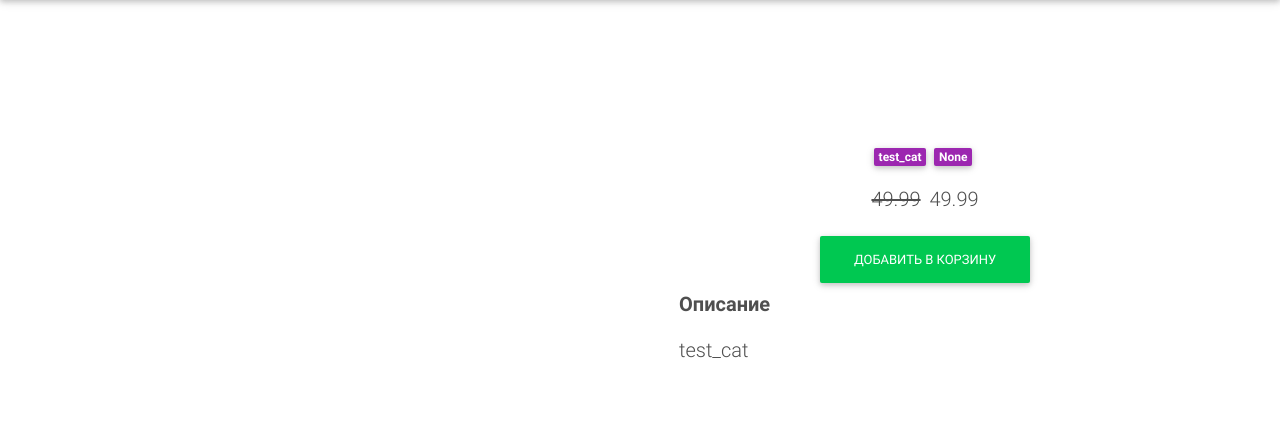
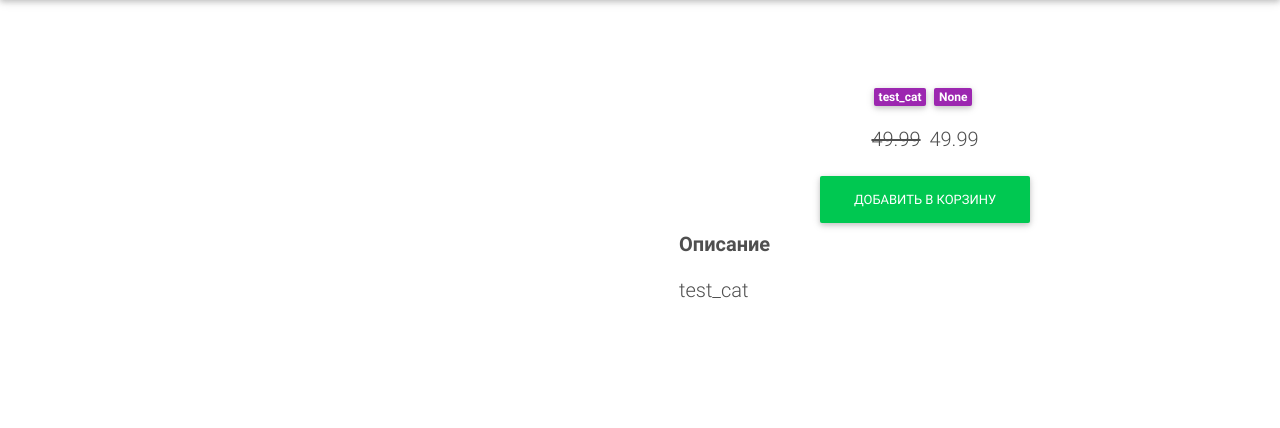
Before and after one commit to VoltK/MyKoreaBeauty, a Django app: a page that uses products/templates/products/details.html in a window 1280 px wide. Shown: the part 72-500 px from the top of the page. Run offline with Django 3.2, Linux system fonts and the light colour scheme; data comes from the database, SQL or seed files in the repository; some libraries are stand-ins or nearby versions.

Commit message:
details template

```diff
--- a/products/templates/products/details.html
+++ b/products/templates/products/details.html
@@ -1,9 +1,9 @@
 {% extends "base.html" %}
 
 {% block content %}
-     <main class="mt-5 pt-4">
+     <main class="mt-5 pt-2">
 
-        <div class="container dark-grey-text mt-5">
+        <div class="container dark-grey-text mt-1">
 
               <!--Grid row-->
               <div class="row wow fadeIn">
```
